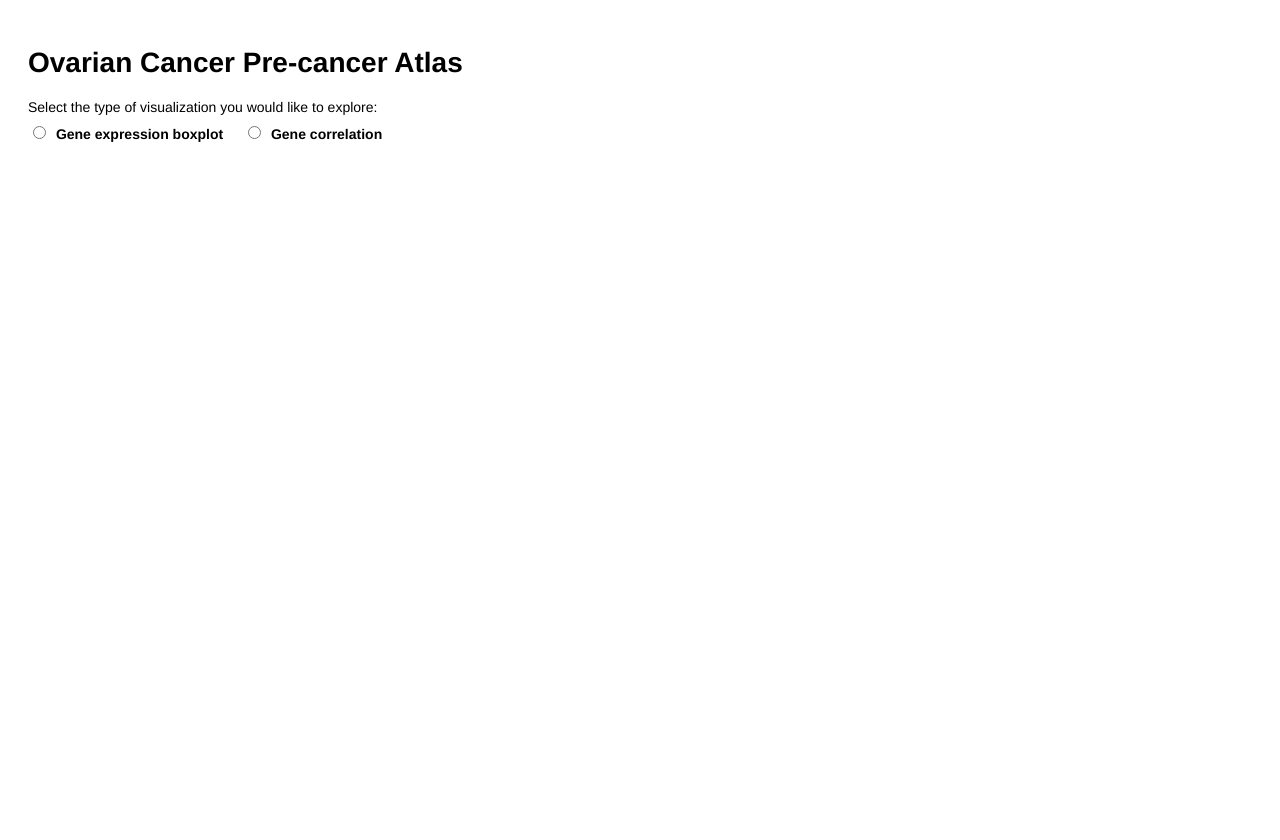
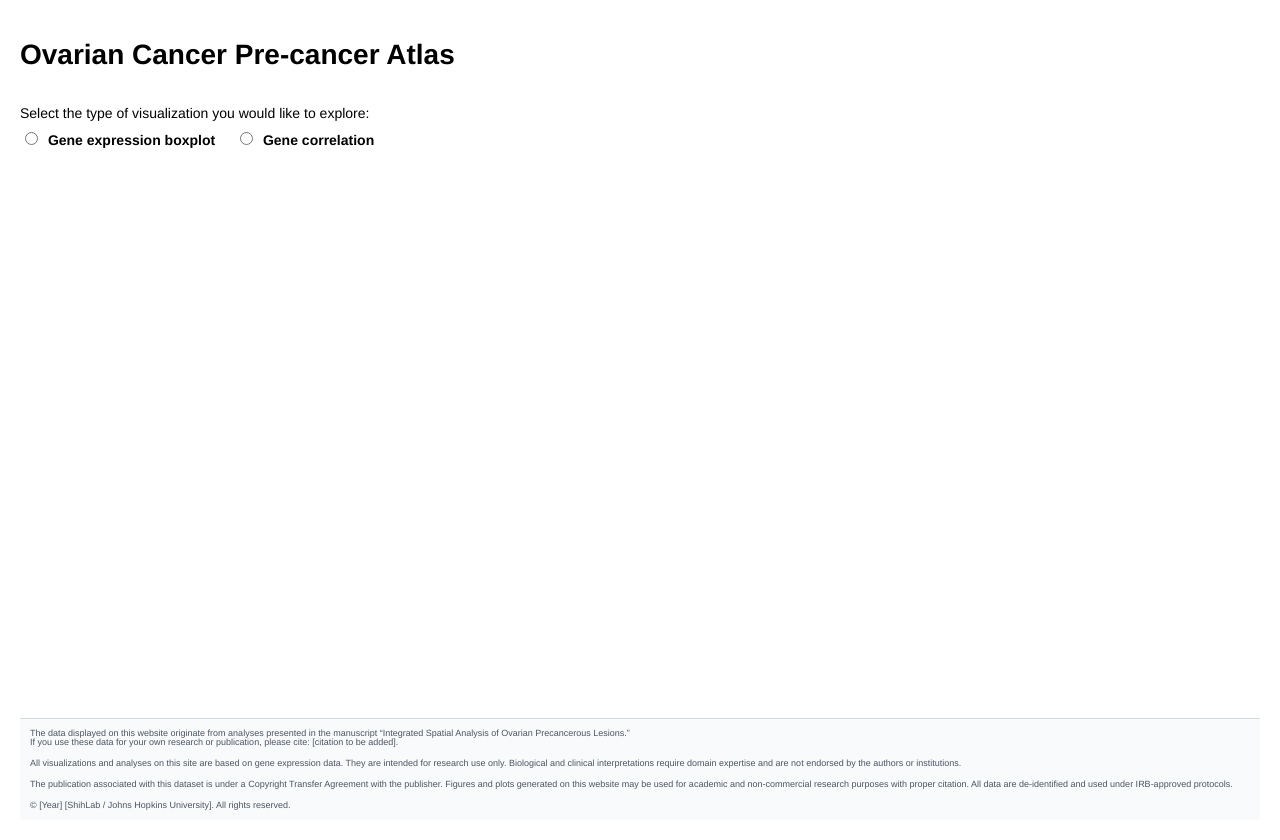
Before and after one commit to sdwolf4103/Pre-cancer-atlas, a Flask app: page / in a window 1280 px wide. Before the commit the page ends 142 px from the top, so only its background shows below. Run offline with Flask 3, Linux system fonts and the light colour scheme; parts of the project's set-up code (start-up, migrations or seed data) failed here and were passed over.

Commit message:
Add site disclaimer footer

```diff
--- a/static/index_styles.css
+++ b/static/index_styles.css
@@ -2,6 +2,17 @@ body {
     font-family: "Helvetica Neue", Helvetica, Arial, sans-serif; /* Force a clean sans-serif stack across the page */
     padding: 20px; /* Add padding for better spacing */
     font-size: 14px;
+
+    min-height: 100vh;
+    display: flex;
+    flex-direction: column;
+    margin: 0;
+}
+
+.page-content {
+    flex: 1;
+    display: flex;
+    flex-direction: column;
 }
 
 button,
@@ -306,3 +317,21 @@ a {
     min-width: 140px;
     width: 160px;
 }
+
+.site-disclaimer {
+    margin-top: 40px;
+    padding: 10px;
+    background: #f9fafb;
+    border-top: 1px solid #d0d7de;
+    font-size: 9px;
+    line-height: 1.00;
+    color: #4b5563;
+}
+
+.site-disclaimer p {
+    margin: 0 0 12px 0;
+}
+
+.site-disclaimer p:last-child {
+    margin-bottom: 0;
+}
--- a/templates/pre_cancer_atlas.html
+++ b/templates/pre_cancer_atlas.html
@@ -7,6 +7,7 @@
 
 </head>
 <body>
+<main class="page-content">
     <h1>Ovarian Cancer Pre-cancer Atlas</h1>
 
     <div class="view-toggle">
@@ -124,6 +125,22 @@
     <div id="additionalPlot"></div>
     <div id="selectionPlot"></div>
     <div id="error" style="color: red;"></div>
+</main>
+
+    <footer class="site-disclaimer">
+        <p>The data displayed on this website originate from analyses presented in the manuscript
+        “Integrated Spatial Analysis of Ovarian Precancerous Lesions.”<br>
+        If you use these data for your own research or publication, please cite: [citation to be added].</p>
+
+        <p>All visualizations and analyses on this site are based on gene expression data. They are intended for
+        research use only. Biological and clinical interpretations require domain expertise and are not endorsed by the authors or institutions.</p>
+
+        <p>The publication associated with this dataset is under a Copyright Transfer Agreement with the publisher.
+        Figures and plots generated on this website may be used for academic and non-commercial research purposes with proper citation.
+        All data are de-identified and used under IRB-approved protocols.</p>
+
+        <p>© [Year] [ShihLab / Johns Hopkins University]. All rights reserved.</p>
+    </footer>
 
     <script>
         const viewRadios   = document.querySelectorAll('input[name="view-mode"]');
```
